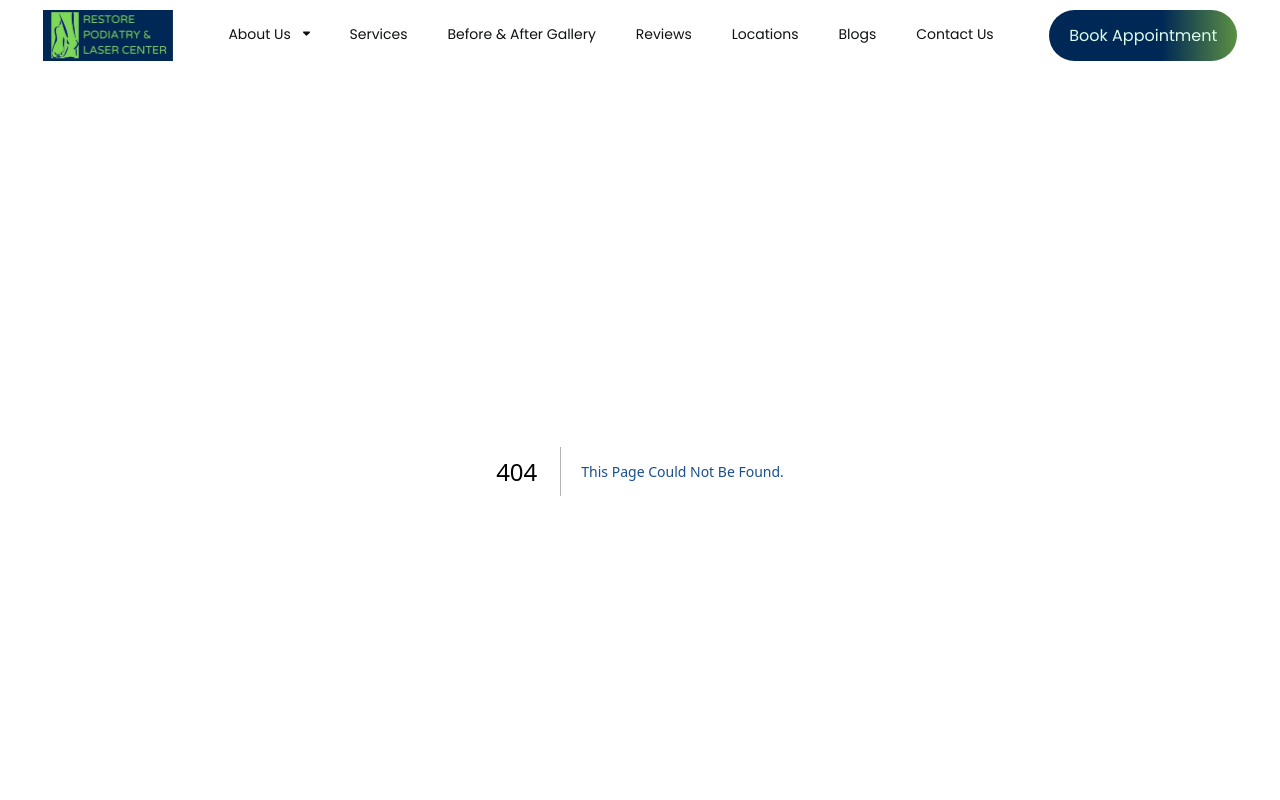
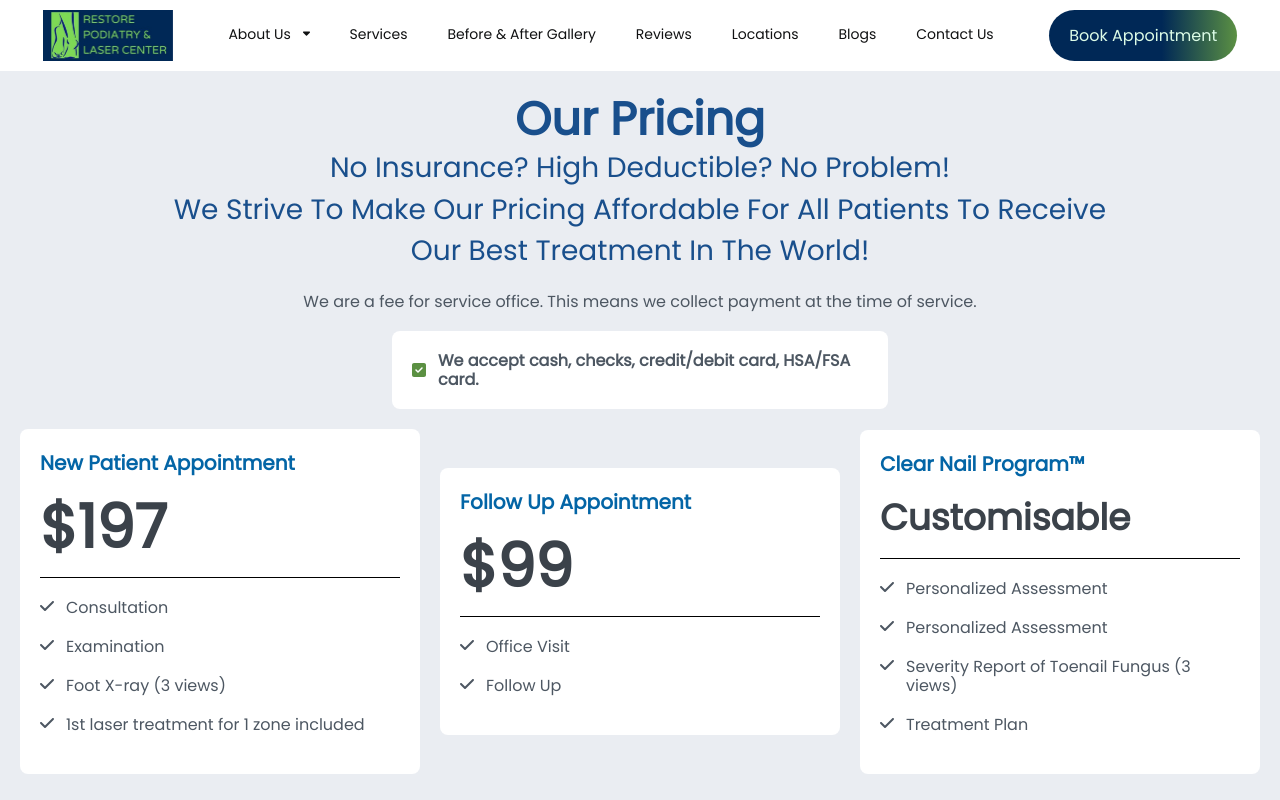
Before and after one commit to Mysterio102700/Restore-next, a Next.js app: page /our-pricing in a window 1280 px wide. Before the commit this address had no page. Shown: the top 800 px of the page. Built offline with nearby package versions, Linux system fonts and the light colour scheme.

Commit message:
2/5 aboutUs

```diff
--- a/app/Components/Navbar/page.tsx
+++ b/app/Components/Navbar/page.tsx
@@ -29,7 +29,7 @@ const Navbar = () => {
                 <Link href="/davinder-bhela">Meet Our Doctor </Link>
               </li>
               <li>
-                <Link href="/about-us/our-pricing">Our Pricing</Link>
+                <Link href="/our-pricing">Our Pricing</Link>
               </li>
             </ul>
           </li>
--- a/app/davinder-bhela/page.tsx
+++ b/app/davinder-bhela/page.tsx
@@ -298,7 +298,7 @@ const Page = () => {
                     </div>
                     <div className="flex justify-center items-center">
                         <button className="border text-[15px] leading-[15px] px-5 py-2 rounded-full font-medium text-white">
-                            View All Videoes
+                            View All Videos
                         </button>
                     </div>
                     <div className="row flex flex-col  md:flex-row justify-center items-center py-5 gap-5">
@@ -324,7 +324,7 @@ const Page = () => {
                     </div>
                     <div className="flex justify-center items-center">
                         <button className="border text-[15px] leading-[15px] px-5 py-2 rounded-full font-medium text-white">
-                            View All Videoes
+                            View All Videos
                         </button>
                     </div>
                 </div>
--- /dev/null
+++ b/app/our-pricing/our-pricing.module.css
@@ -0,0 +1,4 @@
+.ourPricing{
+    background-color: #eaedf2;
+    padding: 0 20px;
+}
--- /dev/null
+++ b/app/our-pricing/page.tsx
@@ -0,0 +1,146 @@
+import React from "react";
+import Styles from "@/app/our-pricing/our-pricing.module.css";
+import { FontAwesomeIcon } from "@fortawesome/react-fontawesome";
+import { faSquareCheck } from "@fortawesome/free-solid-svg-icons";
+import { faCheck } from "@fortawesome/free-solid-svg-icons";
+
+const page = () => {
+  return (
+    <>
+      <section className={Styles.ourPricing}>
+        <div className="container mx-auto py-5">
+          <h2 className="text-center">Our Pricing</h2>
+          <h3 className="text-[#194F8C] text-[28px] text-center">
+            No Insurance? High Deductible? No Problem! <br></br>
+            We strive to make our pricing affordable for all patients to receive{" "}
+            <br></br> our best treatment in the world!
+          </h3>
+          <p className="text-[#4D5762] text-center p-5">
+            We are a fee for service office. This means we collect payment at
+            the time of service.
+          </p>
+          <div className="w-full md:w-3/5 lg:w-2/5 mx-auto flex items-center gap-3 justify-center bg-white p-5 rounded-lg ">
+            <FontAwesomeIcon
+              icon={faSquareCheck}
+              style={{ color: "#5b9042" }}
+            />{" "}
+            <p className="text-[#4D5762] font-semibold">
+              We accept cash, checks, credit/debit card, HSA/FSA card.
+            </p>{" "}
+          </div>
+          <div className="row py-5 flex flex-col items-center md:flex-row gap-5 mx-auto h-full">
+            <div className="col w-full md:w-1/3 bg-white p-5 rounded-lg">
+              <h4 className="text-xl text-[#0365A6] font-semibold">
+                New Patient Appointment
+              </h4>
+              <h3 className="text-6xl text-[#3B424A] font-semibold py-5">
+                $197
+              </h3>
+              <div className="h-[1px] bg-black"></div>
+              <div className="flex flex-col gap-5 py-5">
+                <div className="flex gap-3 ">
+                  <FontAwesomeIcon
+                    icon={faCheck}
+                    style={{ color: "#4D5762" }}
+                  />
+                  <p className="text-[#4D5762]">Consultation</p>
+                </div>
+                <div className="flex gap-3 ">
+                  <FontAwesomeIcon
+                    icon={faCheck}
+                    style={{ color: "#4D5762" }}
+                  />
+                  <p className="text-[#4D5762]">Examination</p>
+                </div>
+                <div className="flex gap-3 ">
+                  <FontAwesomeIcon
+                    icon={faCheck}
+                    style={{ color: "#4D5762" }}
+                  />
+                  <p className="text-[#4D5762]">Foot X-ray (3 views)</p>
+                </div>
+                <div className="flex gap-3 ">
+                  <FontAwesomeIcon
+                    icon={faCheck}
+                    style={{ color: "#4D5762" }}
+                  />
+                  <p className="text-[#4D5762]">
+                    1st laser treatment for 1 zone included
+                  </p>
+                </div>
+              </div>
+            </div>
+            <div className="col w-full md:w-1/3 bg-white p-5 rounded-lg h-">
+              <h4 className="text-xl text-[#0365A6] font-semibold">
+                Follow Up Appointment
+              </h4>
+              <h3 className="text-6xl text-[#3B424A] font-semibold py-5">
+                $99
+              </h3>
+              <div className="h-[1px] bg-black"></div>
+              <div className="flex flex-col gap-5 py-5">
+                <div className="flex gap-3 ">
+                  <FontAwesomeIcon
+                    icon={faCheck}
+                    style={{ color: "#4D5762" }}
+                  />
+                  <p className="text-[#4D5762]">Office Visit</p>
+                </div>
+                <div className="flex gap-3 ">
+                  <FontAwesomeIcon
+                    icon={faCheck}
+                    style={{ color: "#4D5762" }}
+                  />
+                  <p className="text-[#4D5762]">Follow Up</p>
+                </div>
+              </div>
+            </div>
+            <div className="col w-full md:w-1/3 bg-white p-5 rounded-lg">
+              <h4 className="text-xl text-[#0365A6] font-semibold">
+                Clear Nail Program™
+              </h4>
+              <h3 className="text-4xl text-[#3B424A] font-semibold py-5">
+                Customisable
+              </h3>
+              <div className="h-[1px] bg-black"></div>
+              <div className="flex flex-col gap-5 py-5">
+                <div className="flex gap-3 ">
+                  <FontAwesomeIcon
+                    icon={faCheck}
+                    style={{ color: "#4D5762" }}
+                  />
+                  <p className="text-[#4D5762]">Personalized Assessment</p>
+                </div>
+                <div className="flex gap-3 ">
+                  <FontAwesomeIcon
+                    icon={faCheck}
+                    style={{ color: "#4D5762" }}
+                  />
+                  <p className="text-[#4D5762]">Personalized Assessment</p>
+                </div>
+                <div className="flex gap-3 ">
+                  <FontAwesomeIcon
+                    icon={faCheck}
+                    style={{ color: "#4D5762" }}
+                  />
+                  <p className="text-[#4D5762]">Severity Report of Toenail Fungus  (3 views)</p>
+                </div>
+                <div className="flex gap-3 ">
+                  <FontAwesomeIcon
+                    icon={faCheck}
+                    style={{ color: "#4D5762" }}
+                  />
+                  <p className="text-[#4D5762]">
+                  Treatment Plan
+                  </p>
+                </div>
+              </div>
+            </div>
+          </div>
+        </div>
+      </section>
+    </>
+  );
+};
+
+export default page;
--- a/package.json
+++ b/package.json
@@ -36,7 +36,7 @@
     "eslint": "^9",
     "eslint-config-next": "15.1.0",
     "postcss": "^8.4.49",
-    "tailwindcss": "^3.4.16",
+    "tailwindcss": "^3.4.17",
     "typescript": "^5"
   }
 }
--- a/tailwind.config.js
+++ b/tailwind.config.js
@@ -1,10 +1,11 @@
 /** @type {import('tailwindcss').Config} */
 module.exports = {
   content: [
-    './pages/**/*.{js,ts,jsx,tsx}', // Include all pages
-    './components/**/*.{js,ts,jsx,tsx}', // Include all components
-    './app/**/*.{js,ts,jsx,tsx}', // For Next.js 13+ App Directory
-    './public/index.html', // If you have a public index.html
+    "./app/**/*.{js,ts,jsx,tsx}",
+
+	  "./pages/**/*.{js,ts,jsx,tsx}",
+
+	  "./components/**/*.{js,ts,jsx,tsx}",
   ],
   theme: {
     extend: {},
--- a/tailwind.config.ts
+++ b/tailwind.config.ts
@@ -1,13 +1,14 @@
 /** @type {import('tailwindcss').Config} */
 module.exports = {
-	content: [
-	  './pages/**/*.{js,ts,jsx,tsx}', // Includes JavaScript and TypeScript in the pages directory
-	  './components/**/*.{js,ts,jsx,tsx}', // Includes JavaScript and TypeScript in the components directory
-	  './app/**/*.{js,ts,jsx,tsx}', // Includes the app directory if you are using Next.js 13+ App Router
-	  './public/index.html', // Optional, only if you have custom HTML
-	],
-	theme: {
-	  extend: {},
-	},
-	plugins: [],
-  }
+  content: [
+    "./app/**/*.{js,ts,jsx,tsx}",
+
+    "./pages/**/*.{js,ts,jsx,tsx}",
+
+    "./components/**/*.{js,ts,jsx,tsx}"
+  ],
+  theme: {
+    extend: {}
+  },
+  plugins: []
+};
```
Also changed, not shown: 1 other file (tests, documents, lock files or other folders).
